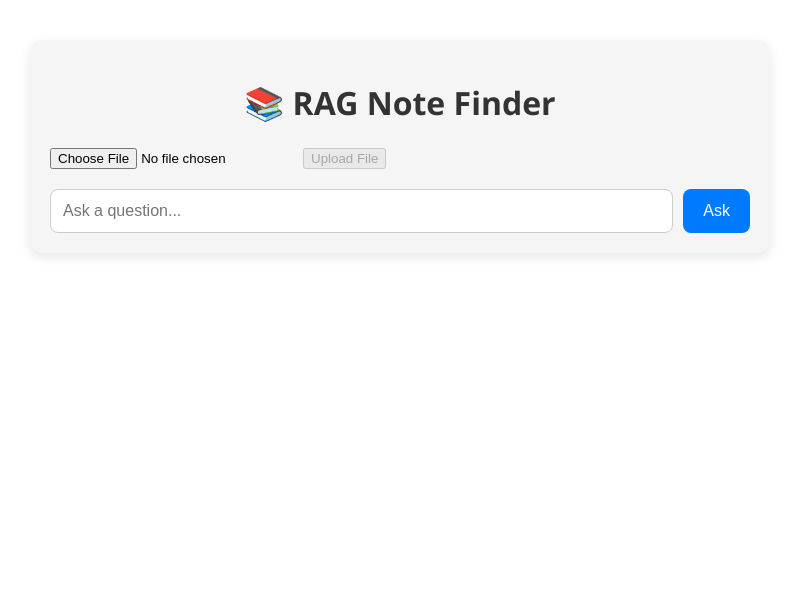
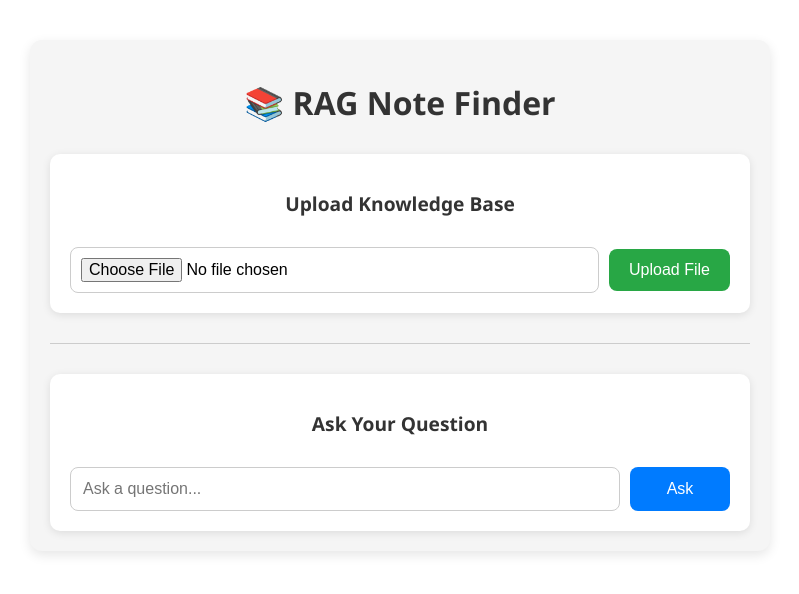
Before and after one commit to JashKotadiya/RAG-Note-Finder, a React (Create React App) app in the folder rag-frontend/: page / in a window 1280 px wide. Shown: the top 594 px of the page, without its empty margins (240-1039 px from the left). Built offline with nearby package versions, Linux system fonts and the light colour scheme.

Commit message:
Improved UI

```diff
--- a/rag-frontend/src/App.js
+++ b/rag-frontend/src/App.js
@@ -67,7 +67,9 @@ return (
       <h1 style={styles.title}>📚 RAG Note Finder</h1>
 
 
-      {/* File Upload */}
+      {/* File Upload Section */}
+      <div style={styles.sectionBox}>
+        <h2 style={styles.sectionTitle}>Upload Knowledge Base</h2>
         <div style={styles.uploadContainer}>
           <input
             type="file"
@@ -83,7 +85,13 @@ return (
           </button>
         </div>
         {uploadMessage && <p style={styles.uploadMessage}>{uploadMessage}</p>}
+      </div>
 
+      <hr style={styles.divider} />
+
+      {/* Question and Ask Section - Now in a white box */}
+      <div style={styles.sectionBox}>
+        <h2 style={styles.sectionTitle}>Ask Your Question</h2>
         <div style={styles.inputContainer}>
           <input
             type="text"
@@ -96,7 +104,9 @@ return (
             {loading ? "Searching..." : "Ask"}
           </button>
         </div>
-      {/* For JS an empty string is false and any other string is True, so this code is checking if answer is some filled in string then render the answer, otherwise do not   */}
+      </div>
+
+      {/* For JS an empty string is false and any other string is True, so this code is checking if answer is some filled in string then render the answer, otherwise do not   */}
    {answer && (
         <div style={styles.resultContainer}>
           <h2 style={styles.resultTitle}>Answer:</h2>
@@ -123,11 +133,66 @@ const styles = {
   title: {
     textAlign: "center",
     color: "#333",
+    marginBottom: "30px",
   },
+
+  // New/Updated Section Styles
+  sectionBox: { // Renamed from uploadSection and reused for the Ask section
+    padding: "20px",
+    backgroundColor: "white",
+    borderRadius: "10px",
+    boxShadow: "0 2px 8px rgba(0,0,0,0.1)",
+    marginTop: "10px",
+  },
+  sectionTitle: { // Renamed from uploadSectionTitle and reused for the Ask section
+    textAlign: "center",
+    color: "#333",
+    marginBottom: "30px",
+    fontSize: "1.2em",
+  },
+  divider: {
+    border: "0",
+    height: "1px",
+    backgroundColor: "#ccc",
+    margin: "30px 0",
+  },
+
+  // Upload Specific Styles
+  uploadContainer: {
+    display: "flex",
+    gap: "10px",
+    alignItems: "center",
+  },
+  uploadInput: {
+    flex: 1,
+    padding: "10px",
+    borderRadius: "8px",
+    border: "1px solid #ccc",
+    backgroundColor: "#fff",
+    fontSize: "16px",
+  },
+  uploadButton: {
+    padding: "12px 20px",
+    border: "none",
+    borderRadius: "8px",
+    backgroundColor: "#28a745",
+    color: "white",
+    fontSize: "16px",
+    cursor: "pointer",
+    transition: "background-color 0.2s",
+    minWidth: "120px",
+  },
+  uploadMessage: {
+    marginTop: "10px",
+    textAlign: "center",
+    color: "#007bff",
+  },
+
+  // Ask/Input Specific Styles
   inputContainer: {
     display: "flex",
-    marginTop: "20px",
     gap: "10px",
+    // Note: removed marginTop as it's now inside sectionBox
   },
   input: {
     flex: 1,
@@ -145,7 +210,10 @@ const styles = {
     fontSize: "16px",
     cursor: "pointer",
     transition: "background-color 0.2s",
+    minWidth: "100px", // Added min-width for consistency with upload button
   },
+
+  // Result Styles
   resultContainer: {
     marginTop: "30px",
     padding: "20px",
```
Lines whose indentation alone changed are shown as unchanged.
